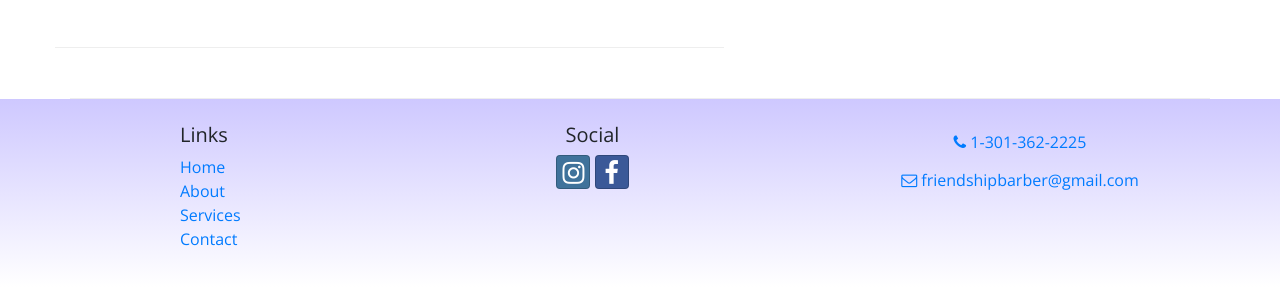
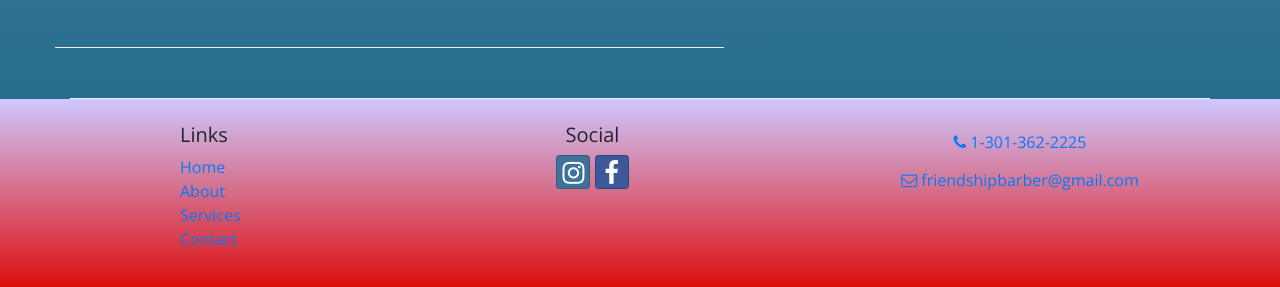
Before and after one commit to hsuperior/friendship-barber, a website: page index.html in a window 1280 px wide. Shown: the part 1890-2177 px from the top of the page. Drawn offline with nearby package versions, Linux system fonts and the light colour scheme.

Commit message:
change color

```diff
--- a/css/styles.scss
+++ b/css/styles.scss
@@ -16,6 +16,7 @@ $header-font: "Itim", cursive;
 }
 body {
     font-family: $body-font;
+    background-image: linear-gradient(rgb(238, 224, 224), rgb(18, 98, 134));
 }
 
 h1, h2, h3 {
@@ -51,7 +52,7 @@ footer {
     background-color: rgb(15, 176, 224);
 }
 .site-footer {
-    background-image: linear-gradient($color-pale, white);
+    background-image: linear-gradient($color-pale, rgb(221, 14, 14));
     padding: 20px 0;
 }
 .carousel-caption {
```
Also changed, not shown: css/styles.css.
